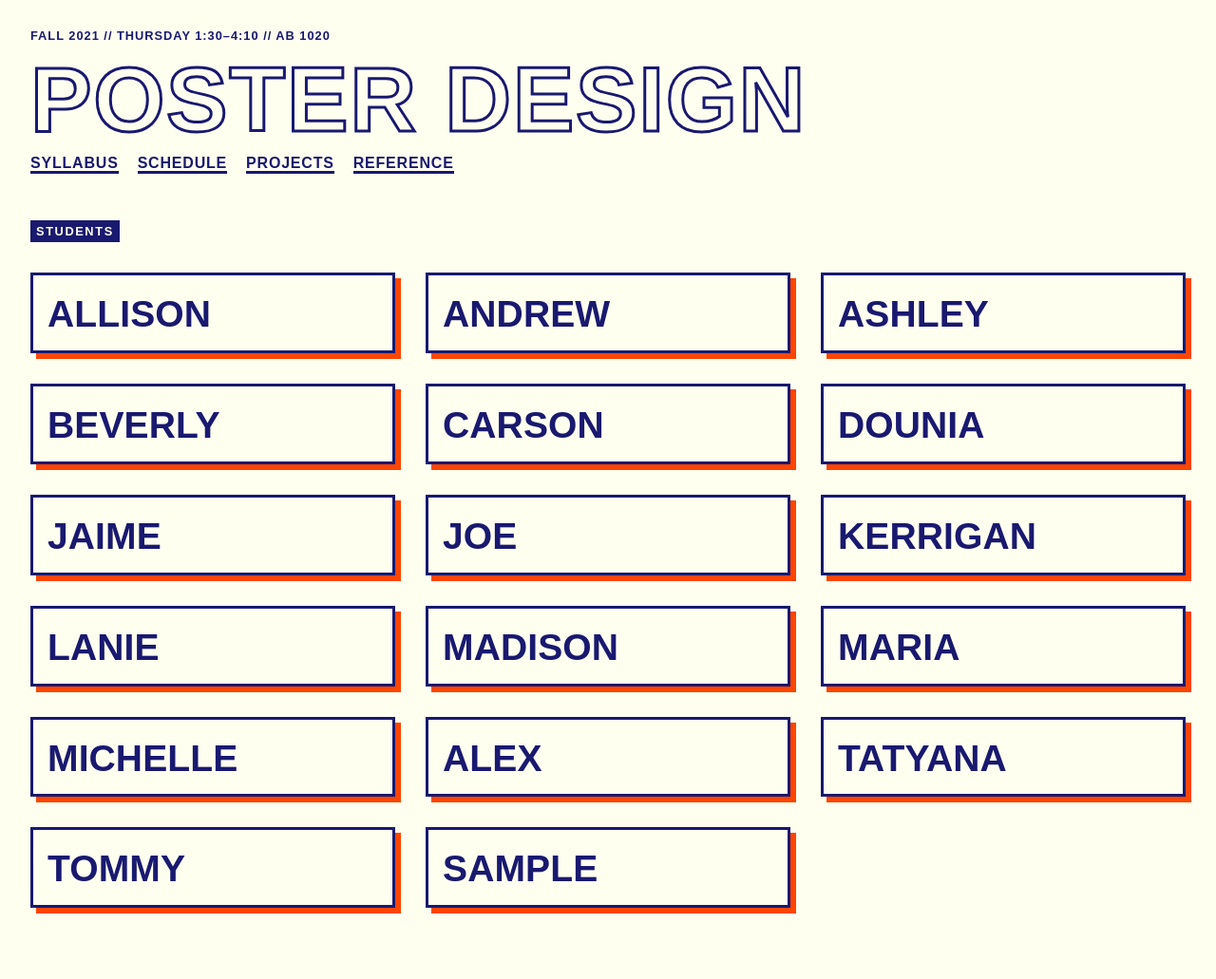
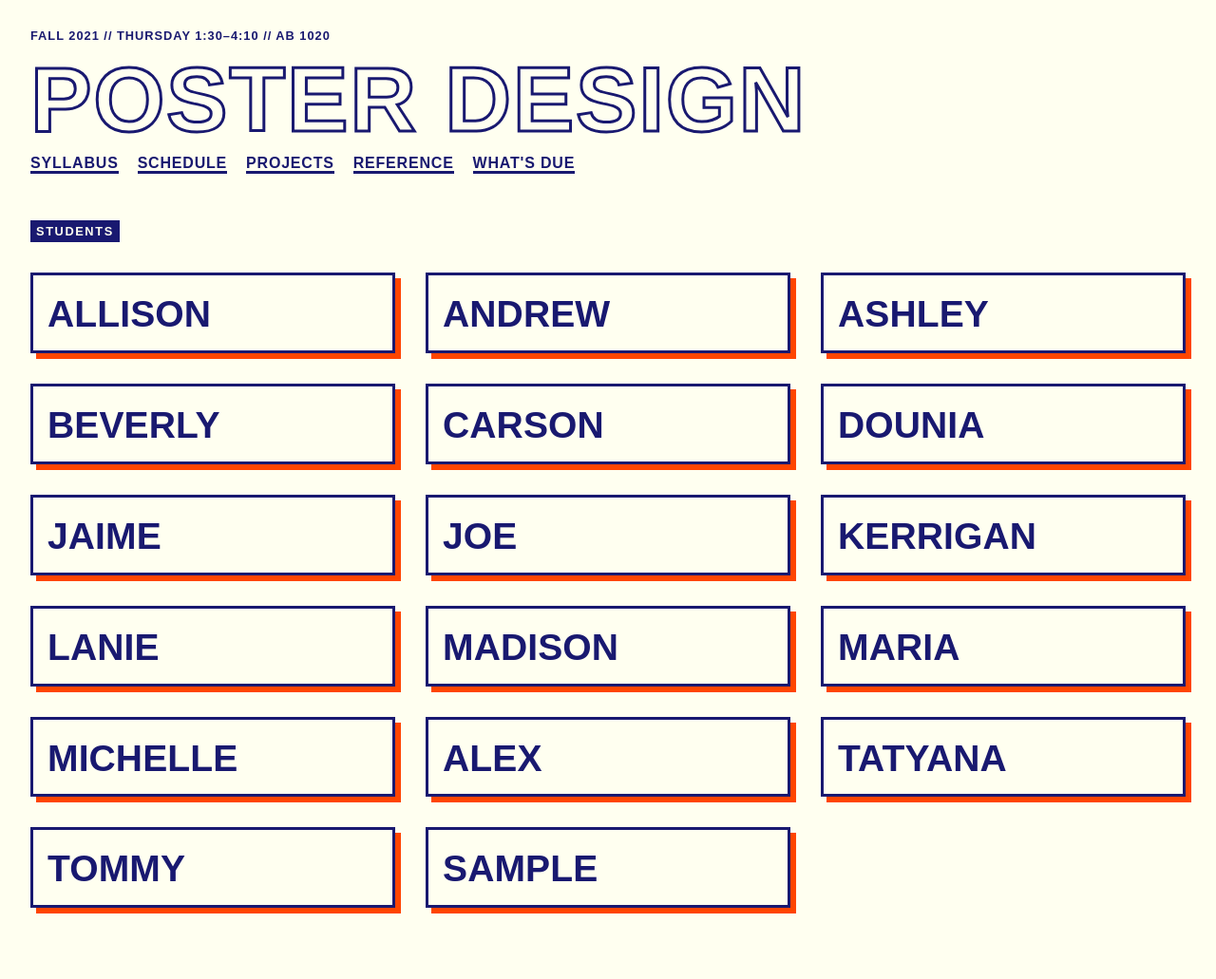
Before and after one commit to gmu-gd/poster21-fall, a Jekyll site: the page built from index.html, in a window 1280 px wide. Shown: the whole page at 95% size. Built offline with Jekyll 4.4.1, drawn with Linux system fonts in a browser that asks for light colours; some web fonts are replaced.

Commit message:
updating navigation

```diff
--- a/_data/navigation.yml
+++ b/_data/navigation.yml
@@ -6,3 +6,5 @@
   link: /projects/
 - name: Reference
   link: /reference/
+- name: What's Due
+  link: /due/
```
